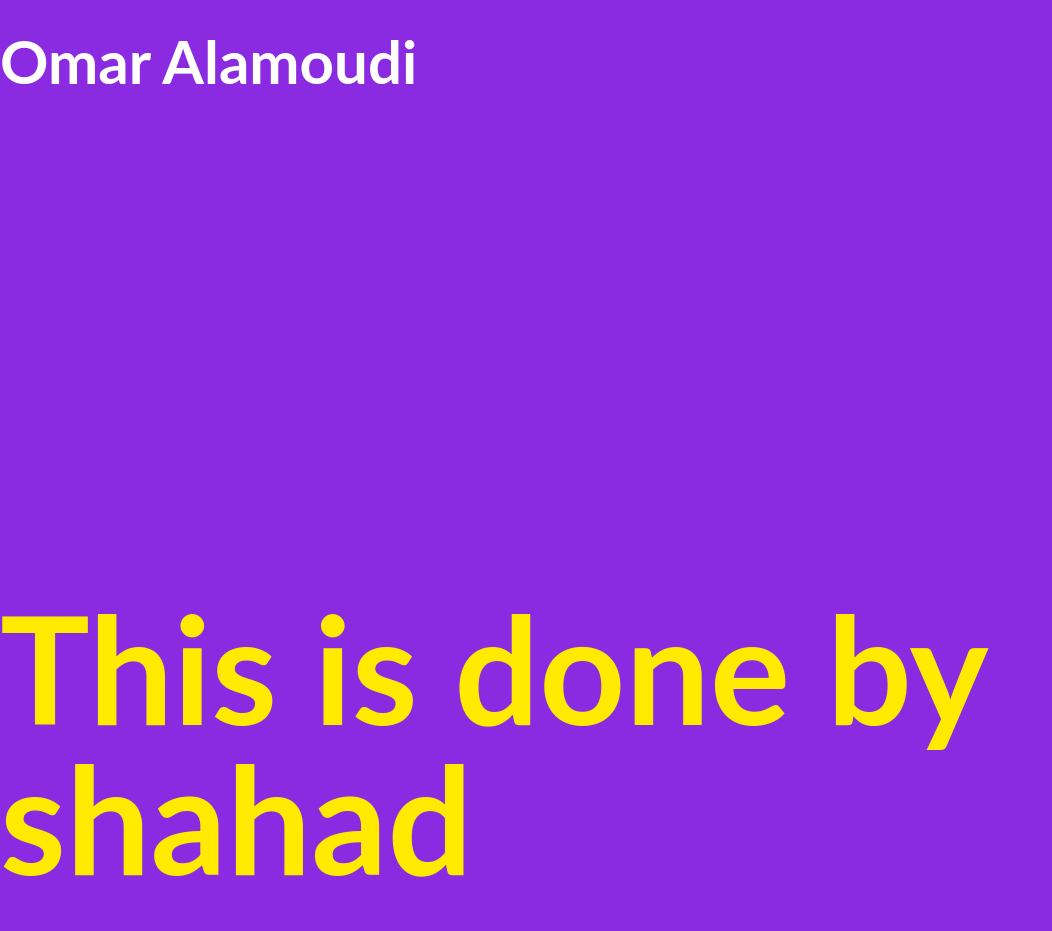
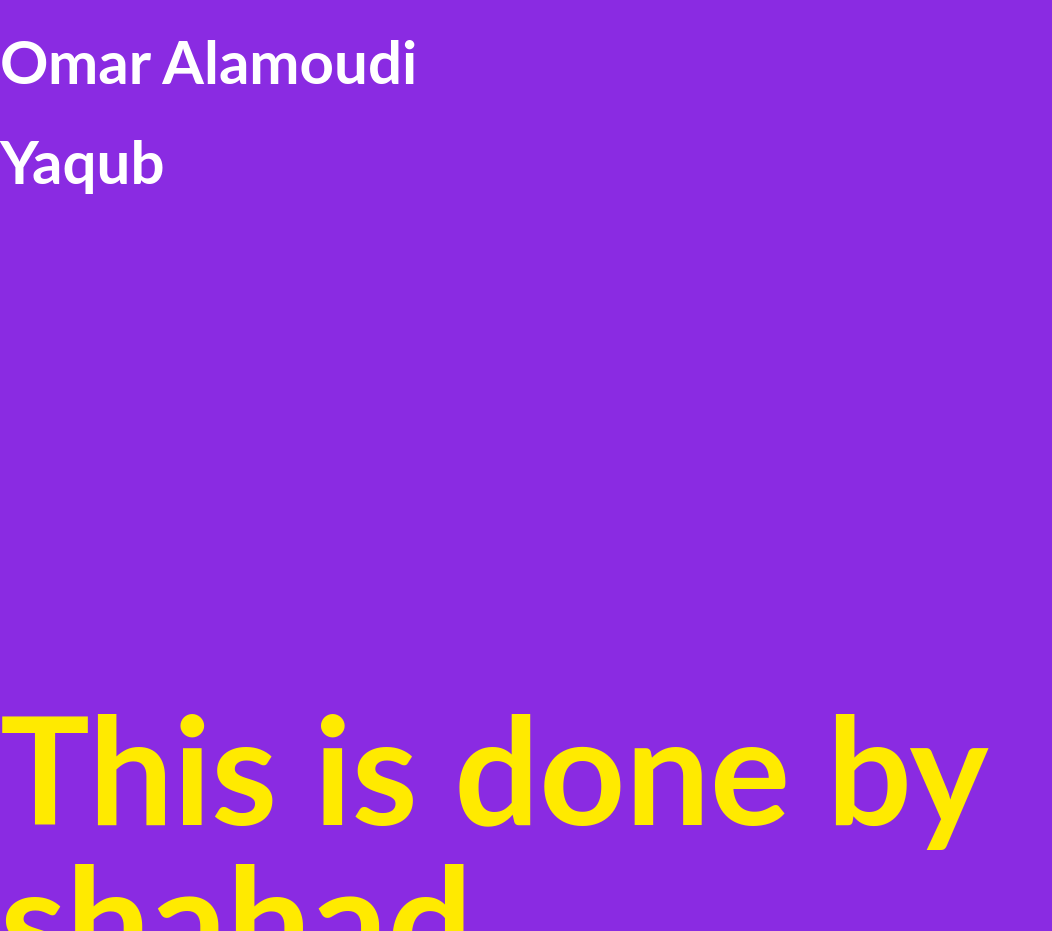
Before and after one commit to fatimatechcampus/TechCampus-Three, a plain HTML site: page index.html in a window 1280 px wide. Shown: the part 1380-2311 px from the top of the page, without its empty margins (0-1052 px from the left). Drawn offline with Linux system fonts and the light colour scheme.

Commit message:
esssageadd yaqub

```diff
--- a/index.html
+++ b/index.html
@@ -62,6 +62,8 @@ display: inline;
     <p>Mahmood</p>
     <p>Reem Q</p>
     <h1>Omar Alamoudi </h1>
+
+<h1>Yaqub</h1>
 <br></br>
 <br></br>
 <br></br>
```
